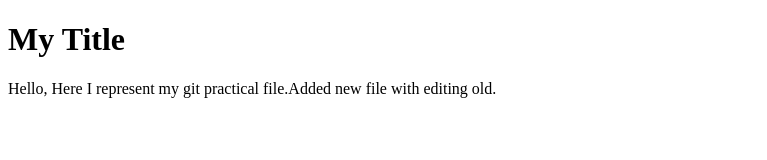
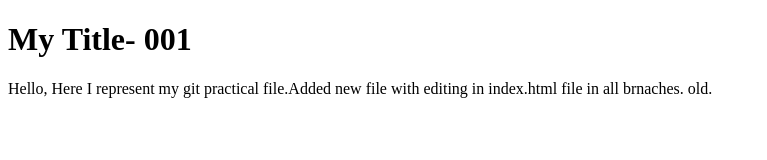
Before and after one commit to Shub221098/Git-Test, a plain HTML site: page index.html in a window 1280 px wide. Shown: the whole page, without its empty margins (0-767 px from the left). Drawn offline with Linux system fonts and the light colour scheme.

Commit message:
Created new branch with editing in index.html file and merge in different branches

```diff
--- a/index.html
+++ b/index.html
@@ -7,10 +7,10 @@
     <title>Document</title>
   </head>
   <body>
-    <h1>My Title</h1>
+    <h1>My Title- 001</h1>
     <p>
       Hello, Here I represent my git practical file.Added new file with editing
-      old.
+      in index.html file in all brnaches. old.
     </p>
   </body>
 </html>
```
